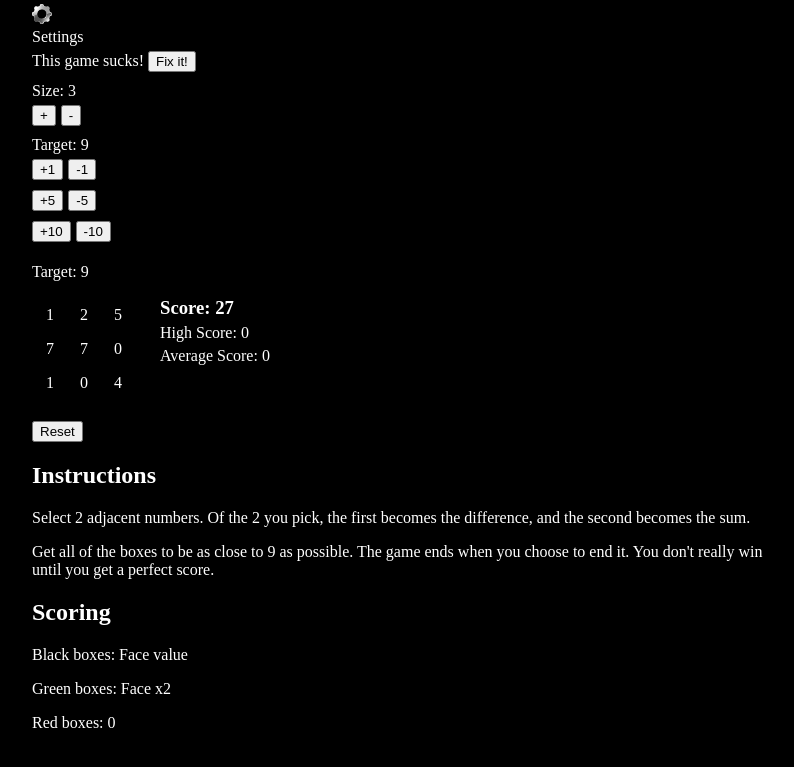
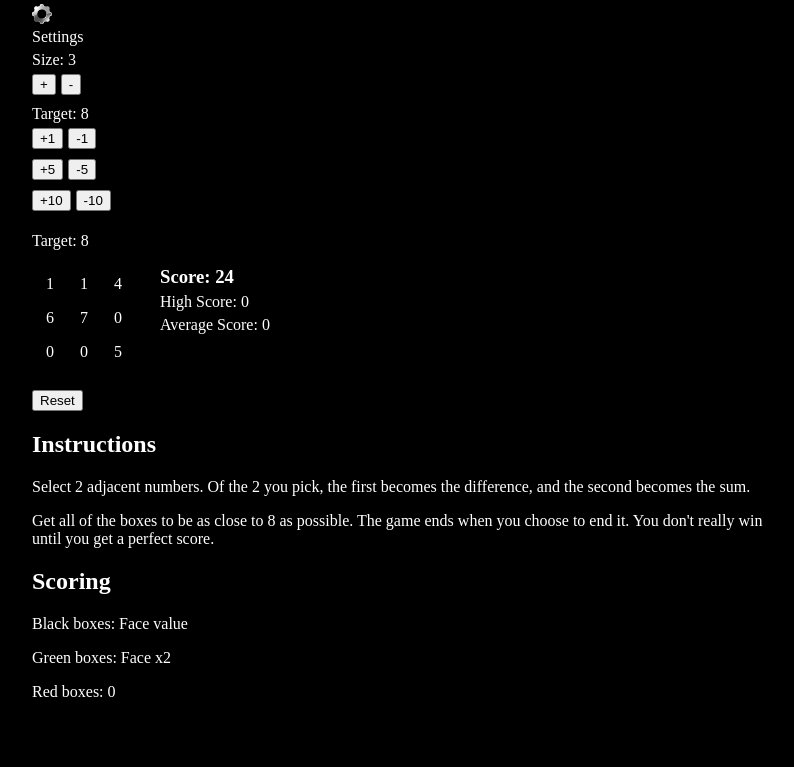
Before and after one commit to afalco103/Niner, a plain HTML site: page index.html in a window 1280 px wide. Both pictures are taken after a click on the picture 274 px from the left and 101 px from the top of the page. Shown: the part 87-854 px from the top of the page, without its empty margins (232-1026 px from the left). Drawn offline with Linux system fonts and the light colour scheme.

Commit message:
started game fair

```diff
--- a/index.html
+++ b/index.html
@@ -16,17 +16,16 @@
     <img src="images/settings.png" height="20" width="20" /><img />
     <div class="controls">
         <p>Settings</p>
-        <p id="fix">This game sucks! <button onclick="fix()">Fix it!</button></p>
         <p id="size">Size: 3</p>
         <p><button onclick="incSize(1)">+</button><button onclick="incSize(-1)">-</button></p>
-        <p class="target">Target: 9</p>
+        <p class="target">Target: 8</p>
         <p><button onclick="incMax(1)">+1</button><button onclick="incMax(-1)">-1</button></p>
         <p><button onclick="incMax(5)">+5</button><button onclick="incMax(-5)">-5</button></p>
         <p><button onclick="incMax(10)">+10</button><button onclick="incMax(-10)">-10</button></p>
 
     </div>
     <div>
-        <p class="target">Target: 9</p>
+        <p class="target">Target: 8</p>
     </div>
         <ul>
             <li id="game">
--- a/js/niner.js
+++ b/js/niner.js
@@ -5,7 +5,7 @@ $(document).ready(function () {
     highscore = 0;
     gamesPlayed = -1;
     average = 0;
-    max = size * size;
+    max = 8;
 
     initGrid();
     $("div.controls").hide();
@@ -214,11 +214,3 @@ function incMax(x) {
     $(".target").text("Target: " + max);
     initGrid();
 }
-
-function fix() {
-    size = 3;
-    max = 8;
-    $(".target").text("Target: " + max);
-    $("div.controls").toggle();
-    initGrid();
-}
```
